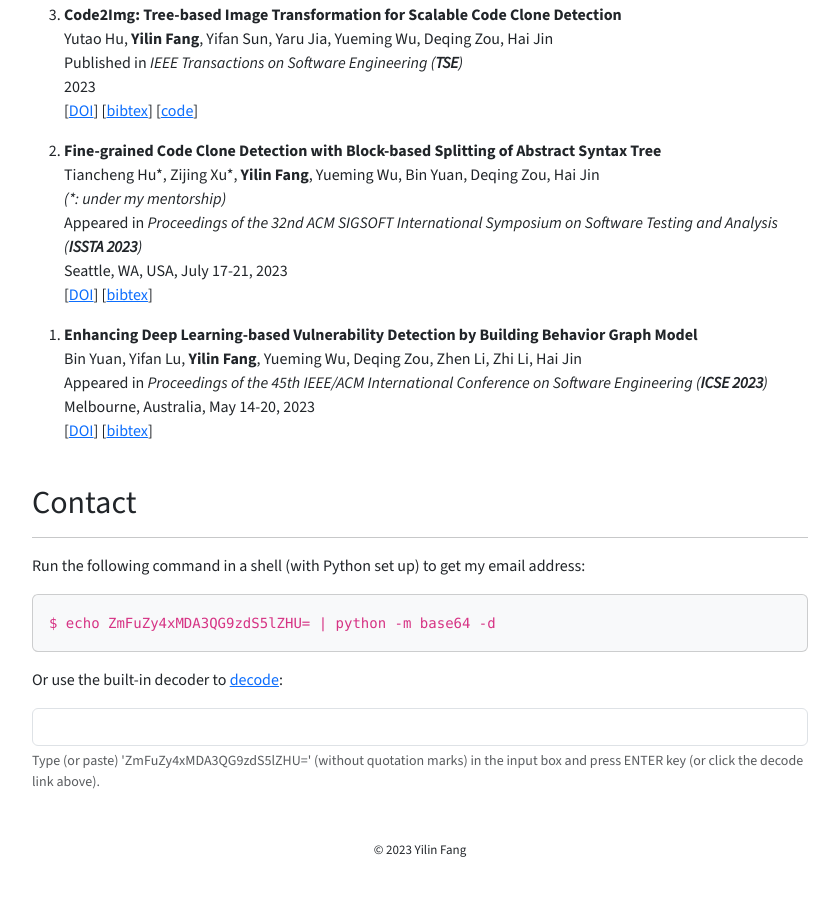
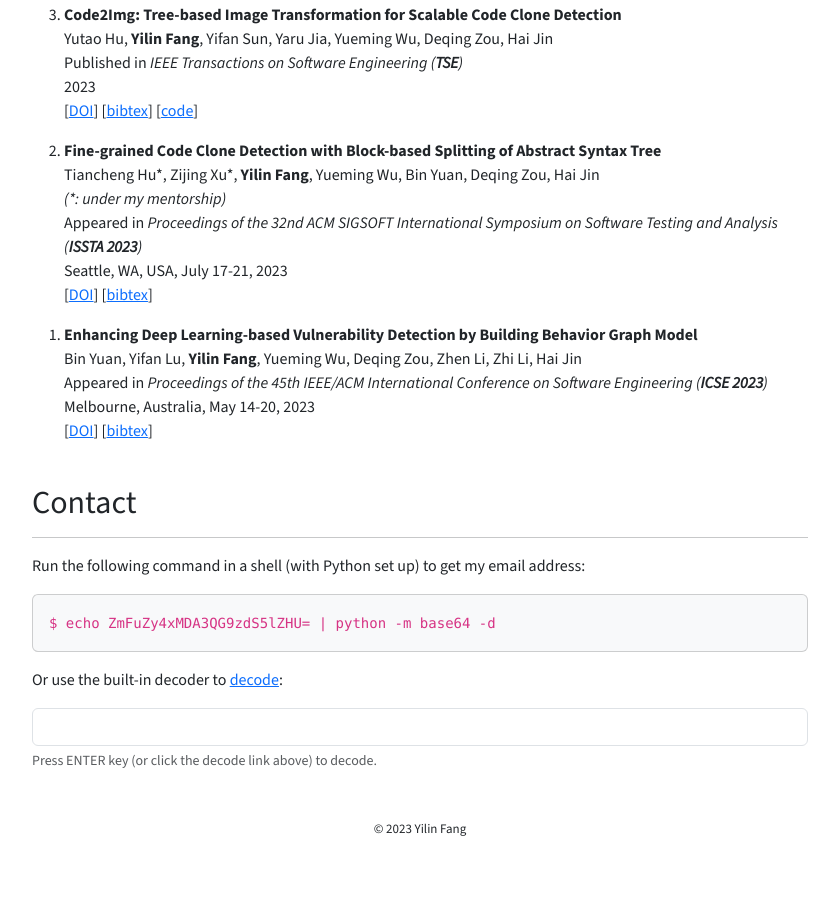
Before and after one commit to yilinfang/yilinfang.github.io-archived, a plain HTML site: page www/index.html in a window 1280 px wide. Shown: the part 712-1620 px from the top of the page, without its empty margins (220-1059 px from the left). After the commit the page ends 1599 px from the top, so only its background shows below. Drawn offline with nearby package versions, Linux system fonts and the light colour scheme.

Commit message:
Update contact

```diff
--- a/www/index.html
+++ b/www/index.html
@@ -290,9 +290,7 @@
                 aria-label="Decoder input"
               />
               <div class="form-text" id="basic-addon">
-                Type (or paste) 'ZmFuZy4xMDA3QG9zdS5lZHU=' (without quotation
-                marks) in the input box and press ENTER key (or click the decode
-                link above).
+                Press ENTER key (or click the decode link above) to decode.
               </div>
             </form>
           </div>
```
